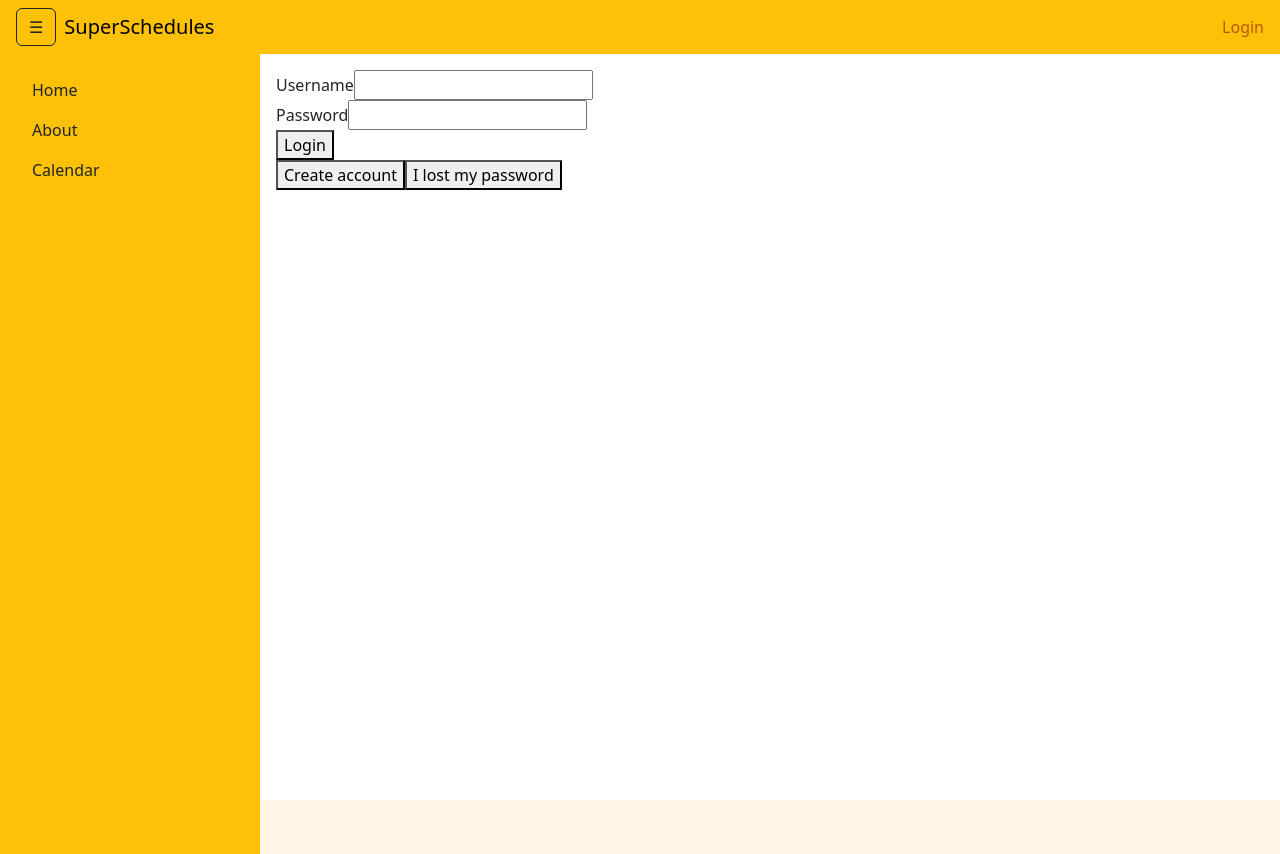
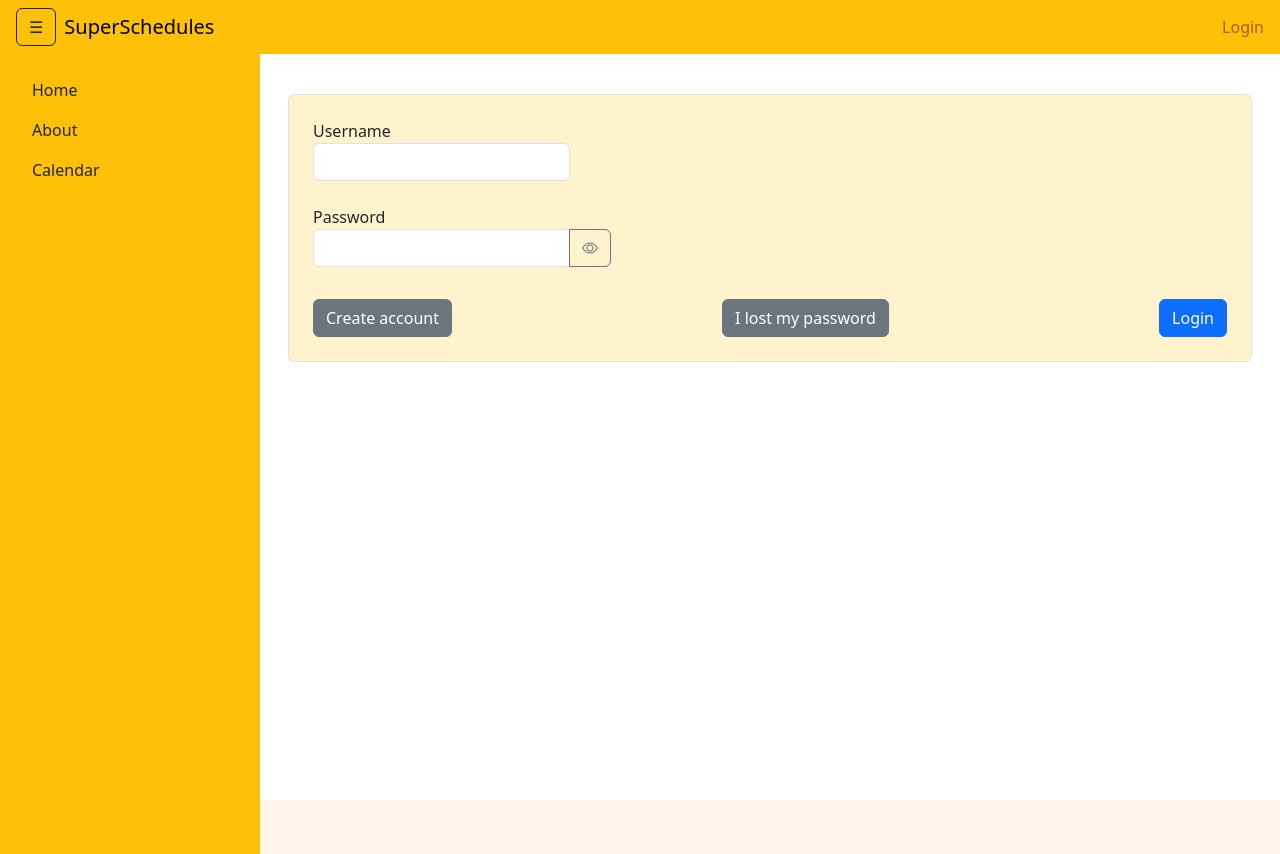
Before and after one commit to SuperSchedules/superschedules_frontend, a React (Vite) app: page /login in a window 1280 px wide. Built offline with nearby package versions, Linux system fonts and the light colour scheme; no server answers.

Commit message:
style: enhance login form and add password visibility toggle

```diff
--- a/package.json
+++ b/package.json
@@ -12,6 +12,7 @@
   },
   "dependencies": {
     "bootstrap": "^5.3.7",
+    "bootstrap-icons": "^1.11.3",
     "date-fns": "^4.1.0",
     "react": "^19.1.0",
     "react-big-calendar": "^1.19.4",
--- a/src/main.jsx
+++ b/src/main.jsx
@@ -1,6 +1,7 @@
 import { StrictMode } from 'react'
 import { createRoot } from 'react-dom/client'
 import 'bootstrap/dist/css/bootstrap.min.css'
+import 'bootstrap-icons/font/bootstrap-icons.css'
 import './index.css'
 import App from './App.jsx'
 
--- a/src/pages/Login.jsx
+++ b/src/pages/Login.jsx
@@ -7,6 +7,7 @@ export default function Login() {
   const navigate = useNavigate();
   const [username, setUsername] = useState('');
   const [password, setPassword] = useState('');
+  const [showPassword, setShowPassword] = useState(false);
 
   const handleSubmit = async (e) => {
     e.preventDefault();
@@ -15,37 +16,65 @@ export default function Login() {
   };
 
   return (
-    <form onSubmit={handleSubmit}>
-      <div>
-        <label>
+    <div className="container mt-4">
+      <form
+        onSubmit={handleSubmit}
+        className="p-4 border rounded bg-warning-subtle"
+      >
+        <div className="mb-3">
+          <label className="form-label">
             Username
             <input
               value={username}
               onChange={(e) => setUsername(e.target.value)}
               aria-label="username"
               autoComplete="username"
+              className="form-control"
             />
           </label>
         </div>
-      <div>
-        <label>
+        <div className="mb-3">
+          <label className="form-label">
             Password
+            <div className="input-group">
               <input
-            type="password"
+                type={showPassword ? 'text' : 'password'}
                 value={password}
                 onChange={(e) => setPassword(e.target.value)}
                 aria-label="password"
                 autoComplete="current-password"
+                className="form-control"
               />
+              <button
+                type="button"
+                className="btn btn-outline-secondary"
+                onClick={() => setShowPassword((prev) => !prev)}
+                aria-label={showPassword ? 'Hide' : 'Show'}
+                title={showPassword ? 'Hide password' : 'Show password'}
+              >
+                <i
+                  className={`bi ${showPassword ? 'bi-eye-slash' : 'bi-eye'}`}
+                ></i>
+              </button>
+            </div>
           </label>
         </div>
-      <button type="submit">Login</button>
-      <div>
-        <button type="button" onClick={() => navigate('/create-user')}>
+        <div className="d-flex justify-content-between mt-4">
+          <button
+            type="button"
+            className="btn btn-secondary"
+            onClick={() => navigate('/create-user')}
+          >
             Create account
           </button>
-        <button type="button">I lost my password</button>
+          <button type="button" className="btn btn-secondary">
+            I lost my password
+          </button>
+          <button type="submit" className="btn btn-primary">
+            Login
+          </button>
         </div>
       </form>
+    </div>
   );
 }
```
Also changed, not shown: 1 other file (tests, documents, lock files or other folders). Lines whose indentation alone changed are shown as unchanged.
